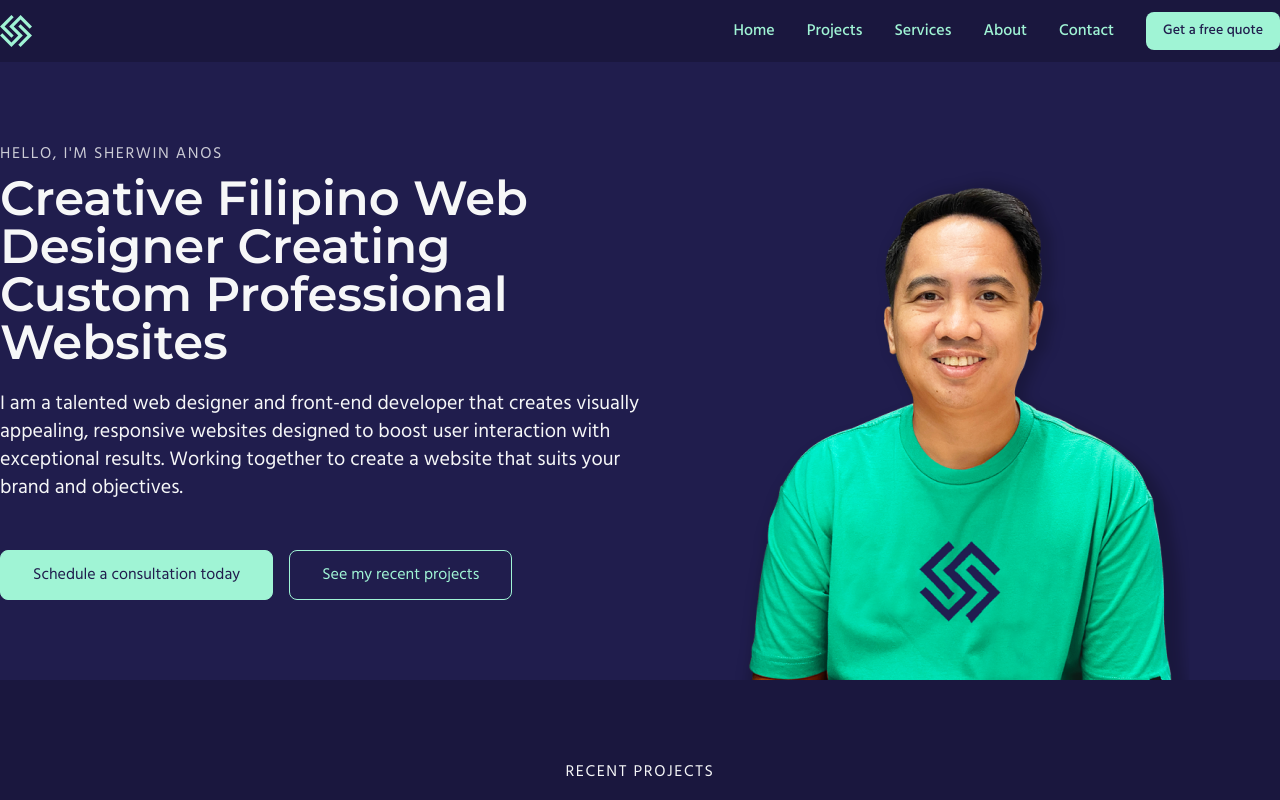
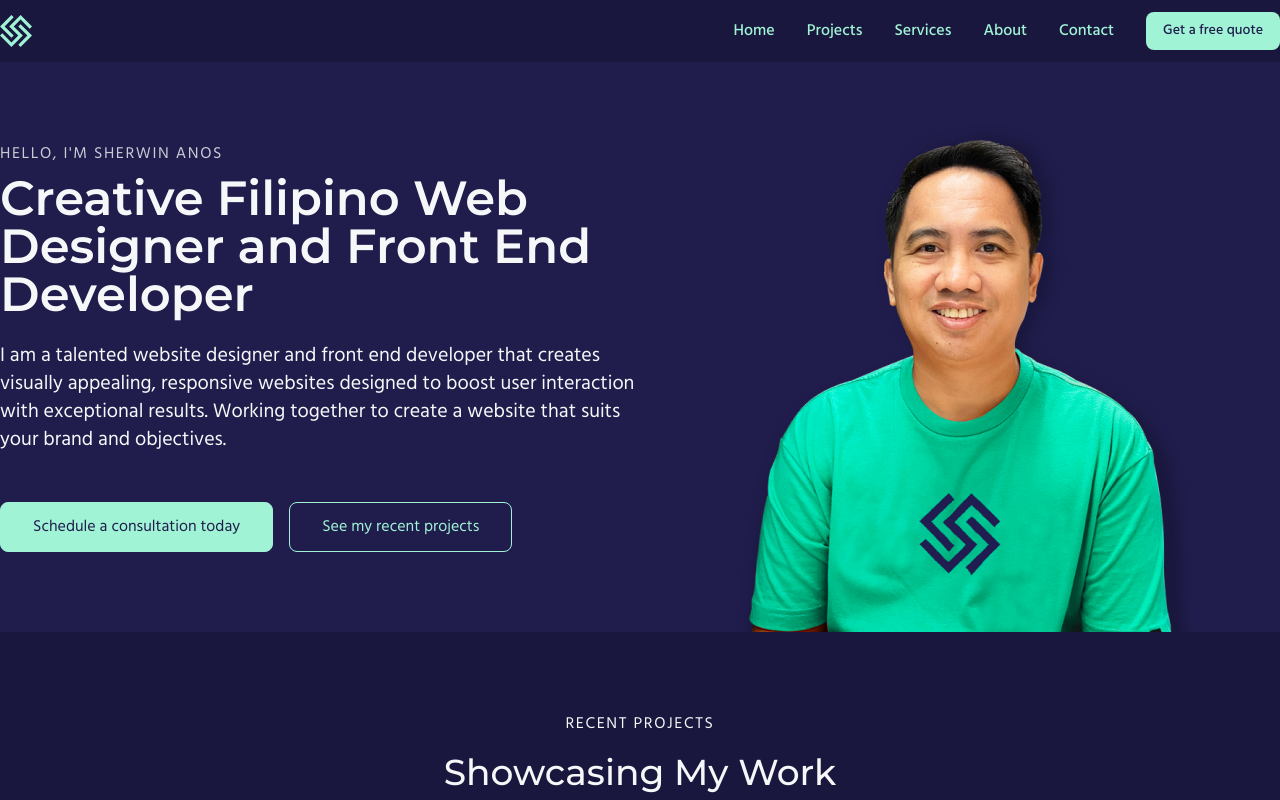
Before and after one commit to sherwinanos/portfolio, a Next.js app: page / in a window 1280 px wide. Shown: the top 800 px of the page. Built offline with nearby package versions, Linux system fonts and the light colour scheme.

Commit message:
Update Hero

```diff
--- a/src/components/Hero.tsx
+++ b/src/components/Hero.tsx
@@ -6,8 +6,8 @@ import { Link, scroller } from "react-scroll";
 const Hero = () => {
   const componentData = {
     eyebrow: "Hello, I'm Sherwin Anos",
-    headline: "Creative Filipino Web Designer Creating Custom Professional Websites",
-    subHeadline: "I am a talented web designer and front-end developer that creates visually appealing, responsive websites designed to boost user interaction with exceptional results. Working together to create a website that suits your brand and objectives."
+    headline: "Creative Filipino Web Designer and Front End Developer",
+    subHeadline: "I am a talented website designer and front end developer that creates visually appealing, responsive websites designed to boost user interaction with exceptional results. Working together to create a website that suits your brand and objectives."
   }
 
   const handleScroll = (
```
